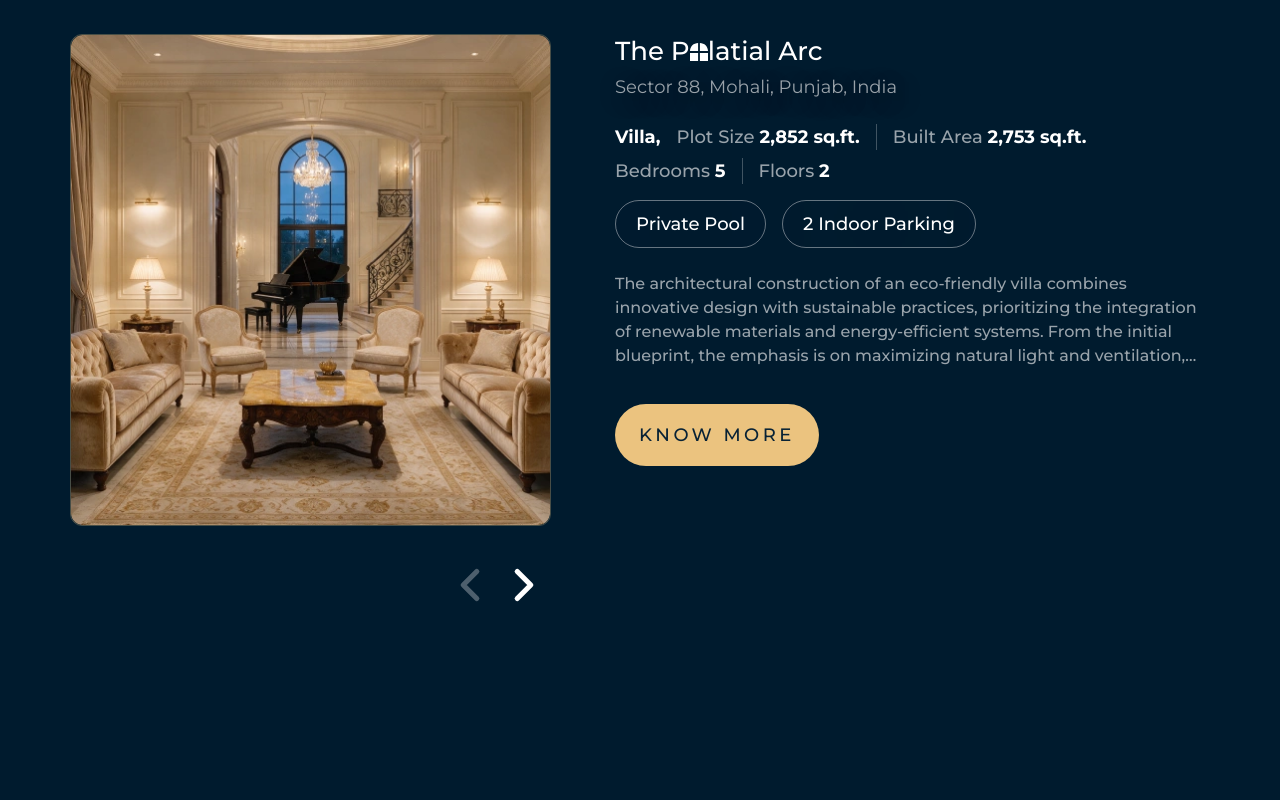
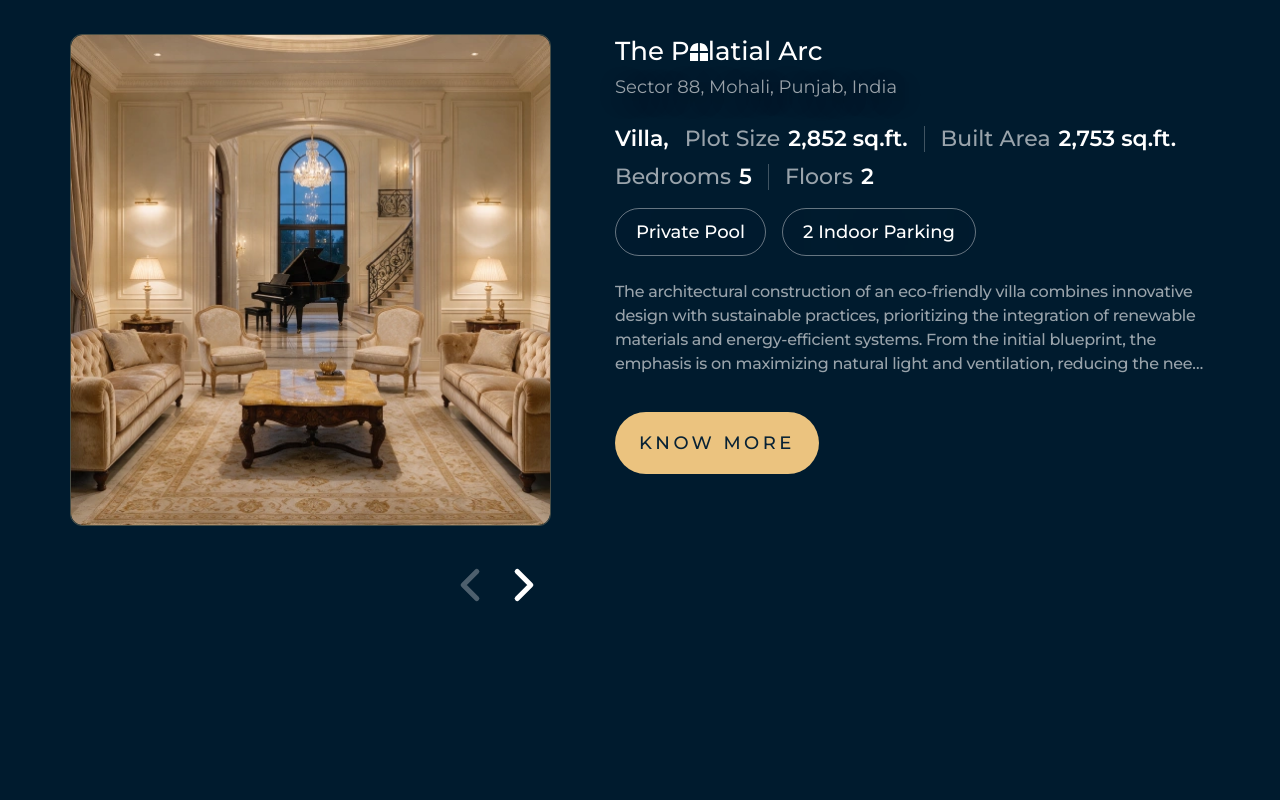
Before and after one commit to Surat-Infotech/kapuria-developers, a Next.js app: page /our-projects in a window 1280 px wide. Shown: the part 980-1780 px from the top of the page. Built offline with nearby package versions, Linux system fonts and the light colour scheme; a web font is replaced by a local one.

Commit message:
WD-3143 update some of the chnages in the featured projects section page

```diff
--- a/src/app/our-projects/_sections/featured-projects.jsx
+++ b/src/app/our-projects/_sections/featured-projects.jsx
@@ -88,29 +88,38 @@ function ProjectSpecTable({ project, className = "" }) {
 function ProjectSpecLines({ project, className = "" }) {
   return (
     <div className={className}>
-      <div className="flex flex-wrap items-center gap-x-16 gap-y-8 text-[18px]/[26px] font-medium text-white/60">
-        <span className="font-bold whitespace-nowrap text-white">
+      <div className="flex flex-wrap items-center gap-x-8 gap-y-8 text-[16px]/[24px] font-medium text-white/60 xl:gap-x-16 xl:text-[22px]/[30px]">
+        <span className="text-[16px]/[24px] font-semibold whitespace-nowrap text-white xl:text-[22px]/[30px]">
           {project.type},
         </span>
-        <span className="whitespace-nowrap">
+        <span className="flex items-center gap-8 whitespace-nowrap">
           Plot Size{" "}
-          <span className="font-bold text-white">{project.plotSize}</span>
+          <span className="text-[16px]/[24px] font-semibold whitespace-nowrap text-white xl:text-[22px]/[30px]">
+            {project.plotSize}
+          </span>
         </span>
         <span aria-hidden className="h-26 w-px shrink-0 bg-white/25" />
-        <span className="whitespace-nowrap">
+        <span className="flex items-center gap-8 whitespace-nowrap">
           Built Area{" "}
-          <span className="font-bold text-white">{project.builtArea}</span>
+          <span className="text-[16px]/[24px] font-semibold whitespace-nowrap text-white xl:text-[22px]/[30px]">
+            {project.builtArea}
+          </span>
         </span>
       </div>
 
-      <div className="mt-8 flex flex-wrap items-center gap-x-16 gap-y-8 text-[18px]/[26px] font-medium text-white/60">
-        <span className="whitespace-nowrap">
+      <div className="mt-8 flex flex-wrap items-center gap-x-8 gap-y-8 text-[16px]/[24px] font-medium text-white/60 xl:gap-x-16 xl:text-[22px]/[30px]">
+        <span className="flex items-center gap-8 whitespace-nowrap">
           Bedrooms{" "}
-          <span className="font-bold text-white">{project.bedrooms}</span>
+          <span className="text-[16px]/[24px] font-semibold whitespace-nowrap text-white xl:text-[22px]/[30px]">
+            {project.bedrooms}
+          </span>
         </span>
         <span aria-hidden className="h-26 w-px shrink-0 bg-white/25" />
-        <span className="whitespace-nowrap">
-          Floors <span className="font-bold text-white">{project.floors}</span>
+        <span className="flex items-center gap-8 whitespace-nowrap">
+          Floors{" "}
+          <span className="text-[16px]/[24px] font-semibold whitespace-nowrap text-white xl:text-[22px]/[30px]">
+            {project.floors}
+          </span>
         </span>
       </div>
     </div>
@@ -163,7 +172,7 @@ function ProjectCard({ project }) {
           ))}
         </ul>
 
-        <p className="text-body-xs sm:text-body mt-24 line-clamp-3 font-normal text-white/60 sm:font-medium lg:line-clamp-4 lg:max-w-590">
+        <p className="text-body-xs sm:text-body mt-24 line-clamp-3 font-normal tracking-[-0.3px] text-white/60 sm:font-medium lg:line-clamp-4 lg:max-w-590">
           {project.description}
         </p>
 
```
